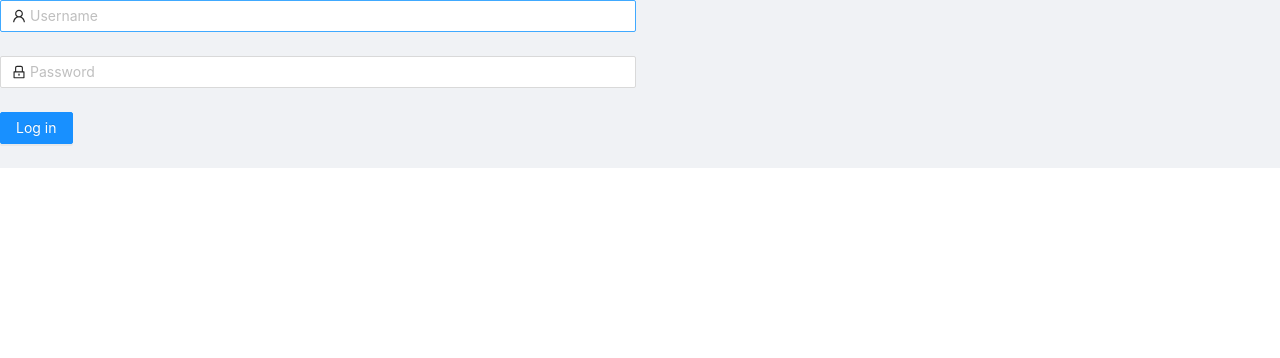
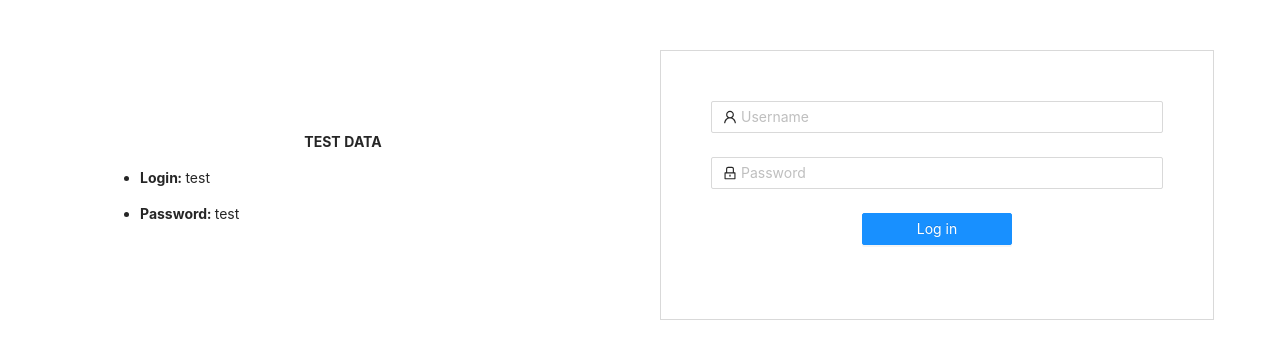
Before and after one commit to NinZZya/todo-react, a React (Create React App) app: page / in a window 1280 px wide. Shown: the top 358 px of the page. Built offline with nearby package versions, Linux system fonts and the light colour scheme.

Commit message:
Change style

```diff
--- a/src/components/App/App.tsx
+++ b/src/components/App/App.tsx
@@ -5,7 +5,7 @@ import Login from '../../pages/Login';
 
 const App = () => {
   return (
-    <Layout>
+    <Layout style={{ backgroundColor: '#fff', padding: '50px' }}>
       <Login />
     </Layout>
   );
--- a/src/components/forms/FormLogin/FormLogin.tsx
+++ b/src/components/forms/FormLogin/FormLogin.tsx
@@ -10,6 +10,7 @@ const FormLogin = () => {
       className="login-form"
       initialValues={{ remember: true }}
       onFinish={() => console.log('Finish')}
+      style={{ padding: '50px', border: '1px solid #d9d9d9' }}
     >
       <Form.Item
         name="username"
@@ -27,8 +28,8 @@ const FormLogin = () => {
           placeholder="Password"
         />
       </Form.Item>
-      <Form.Item>
-        <Button type="primary" htmlType="submit" className="login-form-button">
+      <Form.Item style={{ textAlign: 'center' }}>
+        <Button type="primary" htmlType="submit" className="login-form-button" style={{ width: '150px' }}>
           Log in
         </Button>
       </Form.Item>
--- a/src/pages/Login/Login.tsx
+++ b/src/pages/Login/Login.tsx
@@ -5,11 +5,25 @@ import FormLogin from '../../components/forms/FormLogin';
 
 const Login = () => {
   return (
-    <Row gutter={[8, 8]}>
+    <Row gutter={[8, 8]} justify="center" align="middle">
       <Col span={12}>
+        <div style={{padding: '50px'}}>
+          <p style={{ textAlign: 'center' }}>
+            <b>TEST DATA</b>
+          </p>
+          <ul>
+            <li>
+              <p><b>Login:</b> test</p>
+            </li>
+            <li>
+              <p><b>Password:</b> test</p>
+            </li>
+          </ul>
+        </div>
+      </Col>
+      <Col span={12} style={{padding: '20px'}}>
         <FormLogin />
       </Col>
-      <Col span={12} />
     </Row>
   );
 };
```
